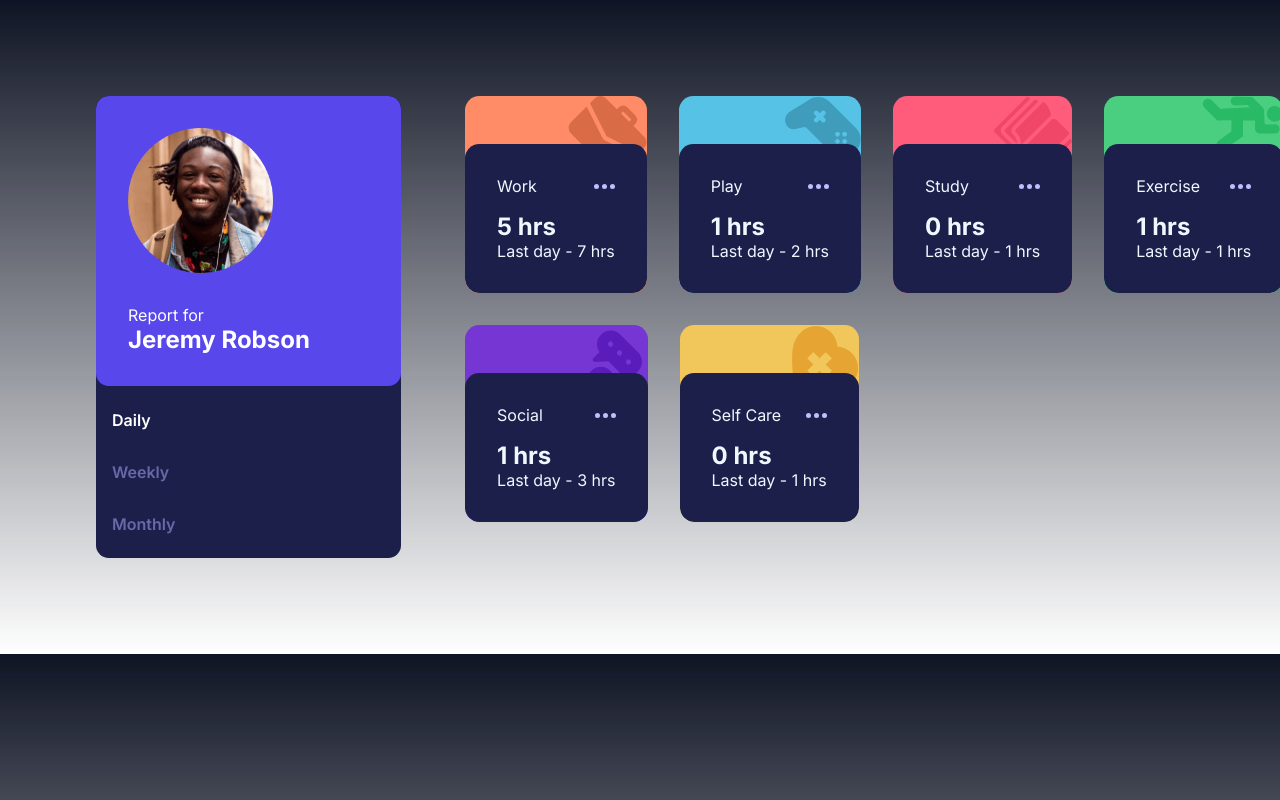
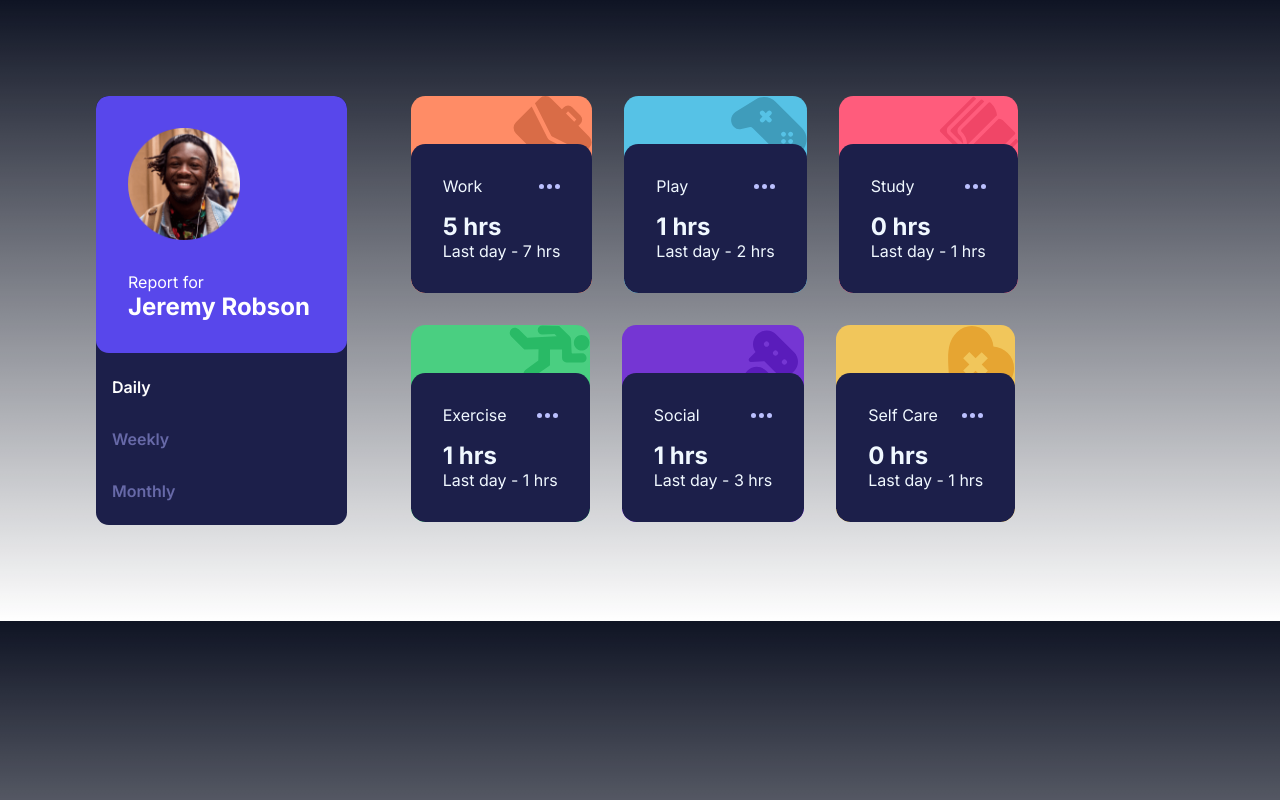
Before and after one commit to Nandani-Paliwal/time-tracking-dashboard-main, a Next.js app: page / in a window 1280 px wide. Built offline with nearby package versions, Linux system fonts and the light colour scheme.

Commit message:
responsive issue fix

```diff
--- a/app/style.css
+++ b/app/style.css
@@ -5,7 +5,6 @@
     padding: 0%;
     margin: 0;
     overflow-x: hidden;
-    /* background-color: hsl(235, 46%, 20%); */
 }
 body{
     background-color: hsl(226, 43%, 10%);
@@ -18,8 +17,6 @@ body{
     align-items:flex-start;
     justify-content: center;
     margin: 4rem;
-    height: 100%;
-    width: 100%;
 }
 .profile-cont{
     display: flex;
@@ -38,7 +35,6 @@ body{
     padding: 2em;
     border-radius: 0.8em;
     background-color: hsl(246, 80%, 60%);
-    width: 100%;
 }
 .profile-detail{
     display: flex;
@@ -136,7 +132,6 @@ body{
     flex-direction: row;
     justify-content: space-between;
     align-items: center;
-    /* font-size: 18px; */
 }
 .eclipse{
     cursor: pointer;
```
